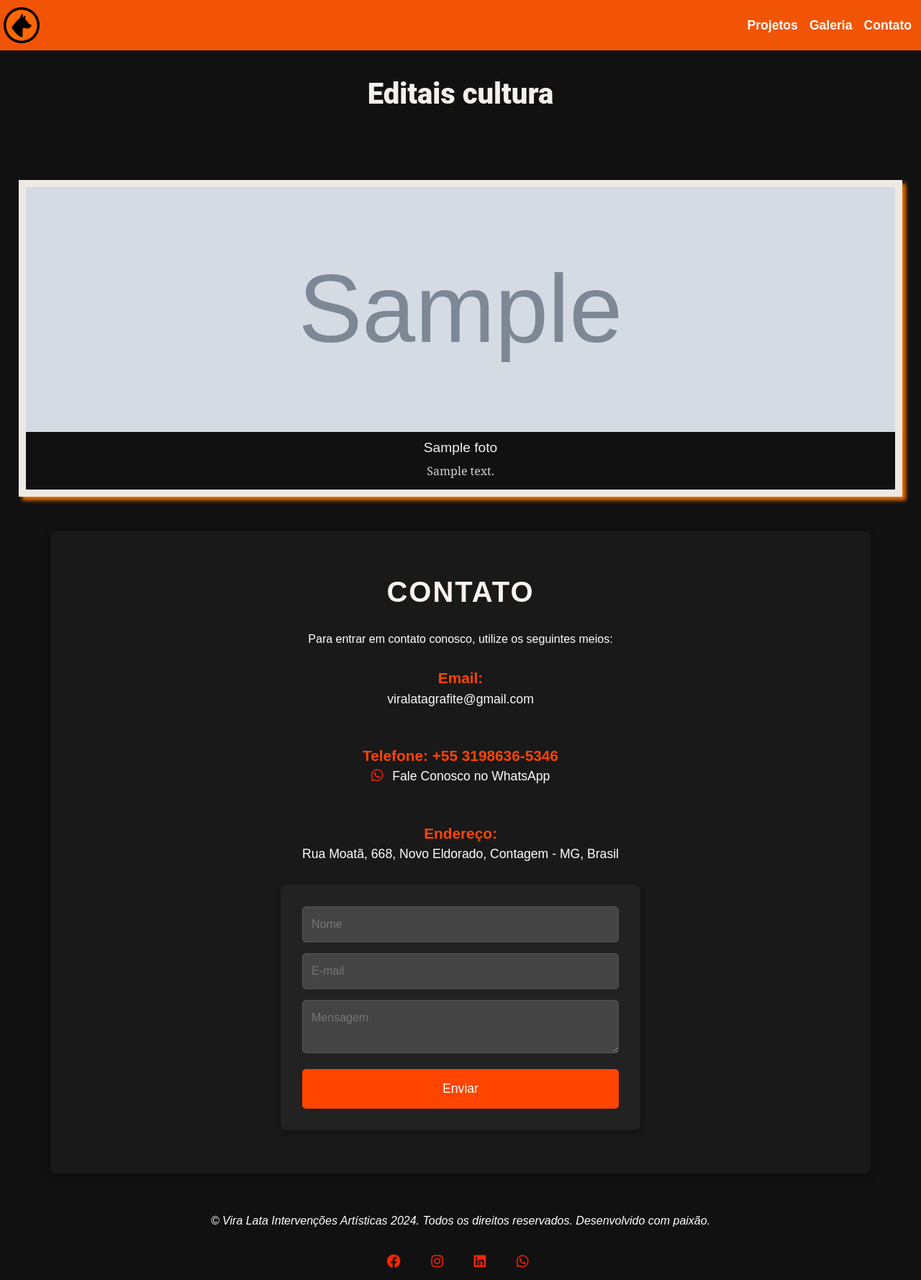
After one commit to david0407j/viralata, a Django app: a page that uses viralata/base/templates/base/editais.html in a window 1280 px wide. The commit adds this page. Shown: the whole page at 72% size. Run offline with Django 5.2, Linux system fonts and the light colour scheme; tables that the repository leaves empty hold one stand-in row (values such as "Sample post"); grey boxes marked "Sample" are stand-in pictures.

Commit message:
configuração do html

```diff
--- /dev/null
+++ b/viralata/base/templates/base/editais.html
@@ -0,0 +1,158 @@
+{% extends 'cores/cores.html' %}
+{% load static %}
+{% block body %}
+<!DOCTYPE html>
+<html lang="pt-BR">
+<head>
+    <meta charset="UTF-8">
+    <meta http-equiv="X-UA-Compatible" content="IE=edge">
+    <meta name="viewport" content="width=device-width, initial-scale=1.0">
+    <title>{% block title %}Vira Lata Intervenções Artísticas{% endblock title %}</title>
+    <style>
+        * {
+            padding: 0;
+            margin: 0;
+            box-sizing: border-box;
+        }
+        body {
+            background-color: #000000;
+            font-family: Arial, Helvetica, sans-serif;
+        }
+        header {
+            height: 200px;
+            display: flex;
+            justify-content: center;
+            align-items: center;
+            margin-top: 50px;
+            padding-bottom: 30px;
+        }
+        header h1 {
+    font-family: 'Roboto', sans-serif;
+    font-weight: 900;
+    color: #f5f0eb;
+}
+        .gallery-container {
+            display: flex;
+            flex-wrap: wrap;
+            justify-content: space-evenly;
+            gap: 2vw;
+            padding: 0 2vw;
+        }
+        .gallery-items {
+            width: 340px;
+            border: 10px solid hsla(30, 27%, 94%, 0.972);
+            box-shadow: 5px 5px 5px hsl(28, 99%, 46%);
+            flex-grow: 1;
+            transition: transform .5s linear;
+            text-align: center;
+        }
+        .gallery-items img {
+            width: 100%;
+            height: 340px;
+            object-fit: cover;
+        }
+        .gallery-items:hover {
+            transform: scale(1.1);
+        }
+        .gallery-items h2 {
+            font-size: 1.2rem;
+            margin: 10px 0 5px;
+            color: #f5f0eb;
+        }
+        .gallery-items p {
+            font-size: 1rem;
+            color: #d3d3d3;
+            margin: 10px 15px 15px;
+            line-height: 1.4;
+            font-family: 'Georgia', serif;
+            text-align: center;
+        }
+        footer {
+            height: 100px;
+            display: flex;
+            justify-content: center;
+            align-items: center;
+            color: rgb(246, 241, 241);
+            font-style: italic;
+        }
+        .overlay {
+            display: none;
+            position: fixed;
+            top: 0;
+            left: 0;
+            width: 100%;
+            height: 100%;
+            background: rgba(0, 0, 0, 0.8);
+            justify-content: center;
+            align-items: center;
+            z-index: 1000;
+        }
+        .overlay img {
+            max-width: 90%;
+            max-height: 90%;
+        }
+        .close-btn {
+            position: absolute;
+            top: 20px;
+            right: 20px;
+            font-size: 2rem;
+            color: white;
+            cursor: pointer;
+            z-index: 1001;
+        }
+    </style>
+</head>
+<body>
+    <header>
+        <h1>Editais cultura</h1>
+    </header>
+    <main>
+        <div class="gallery-container">
+            {% for foto in fotos %}
+                <div class="gallery-items">
+                    <a href="#" class="image-link" data-image-url="{{ foto.image.url }}" data-image-alt="{{ foto.name }}">
+                        <img src="{{ foto.image.url }}" alt="{{ foto.name }}">
+                    </a>
+                    <h2>{{ foto.name }}</h2>
+                    <p>{{ foto.description }}</p>
+                </div>
+            {% endfor %}
+        </div>
+    </main>
+
+    <!-- Fullscreen overlay -->
+    <div id="fullscreen-overlay" class="overlay">
+        <span id="close-btn" class="close-btn">&times;</span>
+        <img id="fullscreen-image" src="" alt="">
+    </div>
+
+    <script>
+        document.addEventListener('DOMContentLoaded', function() {
+            const overlay = document.getElementById('fullscreen-overlay');
+            const fullscreenImage = document.getElementById('fullscreen-image');
+            const closeBtn = document.getElementById('close-btn');
+
+            document.querySelectorAll('.image-link').forEach(link => {
+                link.addEventListener('click', function(event) {
+                    event.preventDefault();
+                    fullscreenImage.src = this.dataset.imageUrl;
+                    fullscreenImage.alt = this.dataset.imageAlt;
+                    overlay.style.display = 'flex';
+                });
+            });
+
+            closeBtn.addEventListener('click', function() {
+                overlay.style.display = 'none';
+            });
+
+            overlay.addEventListener('click', function(event) {
+                if (event.target === overlay) {
+                    overlay.style.display = 'none';
+                }
+            });
+        });
+    </script>
+</body>
+</html>
+
+{% endblock body %}
--- a/viralata/base/urls.py
+++ b/viralata/base/urls.py
@@ -10,4 +10,5 @@ urlpatterns = [
     path("arte/<str:slug>/", views.galeria_arte, name="arte"),
     path("projeto/<str:slug>/", views.galeria_projeto, name="projeto"),
     path("cultura/<str:slug>/", views.galeria_cultura, name="cultura"),
+    path("editais/<str:slug>/", views.galeria_editais, name="editais"),
 ]
--- a/viralata/base/views.py
+++ b/viralata/base/views.py
@@ -54,3 +54,17 @@ def galeria_cultura(request, slug):
         template_name,
         {"fotos": fotos, "projetos": projetos, "titulo": titulo, "projeto": projeto},
     )
+
+
+def galeria_editais(request, slug):
+    projeto = get_object_or_404(Projeto, slug=slug)
+    titulo = f"Projeto: {projeto.nome}"
+    template_name = "base/editais.html"
+    fotos = Foto.objects.filter(projeto=projeto)
+    projetos = Projeto.objects.all()
+
+    return render(
+        request,
+        template_name,
+        {"fotos": fotos, "projetos": projetos, "titulo": titulo, "projeto": projeto},
+    )
--- a/viralata/cores/templates/cores/cores.html
+++ b/viralata/cores/templates/cores/cores.html
@@ -53,59 +53,67 @@ body {
     box-shadow: 0 4px 8px rgba(0, 0, 0, 0.3);
 }
 
-/* Efeito FadeIn */
-@keyframes fadeInUp {
-    from {
-        opacity: 0;
-        transform: translateY(20px);
-    }
-    to {
-        opacity: 1;
-        transform: translateY(0);
-    }
-}
-
 /* Cards */
 .card {
     background-color: var(--color-dark);
     color: var(--color-light);
     border: 1px solid var(--color-dark);
     box-shadow: 0 4px 8px rgba(0, 0, 0, 0.3);
-    transition: transform 0.3s ease;
+    text-align: center;
+    overflow: hidden;
+    transition: transform 0.3s ease, box-shadow 0.3s ease;
 }
 
 .card:hover {
     transform: translateY(-10px);
+    box-shadow: 0 6px 12px rgba(0, 0, 0, 0.5);
 }
 
-.card-footer {
-    background-color: transparent;
+/* Imagens nos Cards */
+.card-img-top {
+    height: 150px;
+    object-fit: cover; /* Garante que as imagens fiquem bonitas dentro do card */
+    border-bottom: 2px solid var(--color-primary);
 }
 
-/* Footer */
-.footer {
-    background-color: var(--color-secondary);
-    padding: 20px 0;
+/* Títulos */
+.category-title {
+    font-size: 1rem;
+    font-weight: bold;
+    text-transform: uppercase;
+    margin-top: 10px;
 }
 
-.footer p {
-    margin: 0;
-    font-size: 0.9rem;
+/* Botão */
+.btn {
+    padding: 8px 15px;
+    border-radius: 5px;
+    transition: background-color 0.3s ease;
 }
 
-/* Ícones sociais */
-.social-icons a {
-    color: var(--color-accent);
-    font-size: 1.5rem;
-    margin: 0 10px;
-    text-decoration: none; /* Remove underline */
-    transition: color 0.3s ease;
+.btn-primary {
+    background-color: var(--color-primary);
+    border: none;
 }
 
-.social-icons a:hover {
-    color: var(--color-primary);
-    /* Remover qualquer animação de transformação ou flex */
+.btn-primary:hover {
+    background-color: var(--color-accent);
 }
+
+/* Imagens nos Cards */
+.card-img-top {
+    height: 200px; /* Aumentando a altura da imagem */
+    object-fit: cover; /* Garante que as imagens fiquem bonitas dentro do card */
+    border-bottom: 2px solid var(--color-primary);
+}
+
+/* Para telas pequenas, ajuste o tamanho da imagem */
+@media (max-width: 768px) {
+    .card-img-top {
+        height: 180px; /* Menor altura para telas pequenas */
+    }
+}
+
 
 </style>
 
--- a/viralata/cores/templates/cores/footer.html
+++ b/viralata/cores/templates/cores/footer.html
@@ -6,63 +6,169 @@
     <title>Vira Lata Intervenções Artísticas</title>
     <link rel="stylesheet" href="https://cdnjs.cloudflare.com/ajax/libs/font-awesome/6.0.0-beta3/css/all.min.css">
     <style>
+    /* Estilos gerais */
+body {
+    font-family: 'Arial', sans-serif;
+    background-color: #111; /* Fundo escuro para todo o site */
+    color: #fff;
+    margin: 0;
+    padding: 0;
+}
+
 #contato {
-            background-color: #000000;
-            color: #FFFFFF;
-            padding: 40px 0;
+    background-color: hsla(0, 0%, 10%, 0.9); /* Fundo escuro com leve transparência */
+    padding: 60px 0;
+    text-align: center;
     border-radius: 8px;
-            box-shadow: 0 4px 8px rgba(0, 0, 0, 0.3);
+    box-shadow: 0 4px 12px rgba(0, 0, 0, 0.3);
 }
 
 .section-title {
-            font-size: 2rem;
-            margin-bottom: 20px;
-            color: hsl(15, 23%, 90%);
-            text-align: center;
+    font-size: 2.5rem;
+    color: hsl(18, 50%, 96%); /* Laranja */
     font-weight: bold;
+    margin-bottom: 30px;
+    letter-spacing: 2px;
+    text-transform: uppercase;
 }
 
-        #contato p {
-            text-align: center;
-            margin-bottom: 20px;
-            font-size: 1.1rem;
+.contact-info {
+    list-style: none;
+    padding: 0;
+    margin: 0;
+    display: flex;
+    justify-content: center;
+    flex-wrap: wrap;
+    gap: 30px;
 }
 
-        #contato ul {
-            list-style: none;
-            padding: 0;
-            text-align: center;
+.contact-info li {
+    font-size: 1.1rem;
+    margin: 10px 0;
+    width: 100%;
 }
 
-        #contato li {
-            margin-bottom: 15px;
-            font-size: 1.1rem;
+.contact-info li strong {
+    display: block;
+    color: #FF4500; /* Laranja */
+    font-weight: bold;
+    font-size: 1.3rem;
 }
 
-        #contato li strong {
-            display: block;
-            font-weight: bold;
+.contact-info a {
+    color: #fff;
+    text-decoration: none;
+    transition: color 0.3s ease;
+}
+
+.contact-info a:hover {
     color: #FF4500;
 }
 
+/* Estilo do formulário */
+form {
+    background-color: #222; /* Fundo mais escuro para o formulário */
+    padding: 30px;
+    border-radius: 8px;
+    box-shadow: 0 4px 8px rgba(0, 0, 0, 0.3);
+    margin-top: 20px;
+    width: 100%;
+    max-width: 500px;
+    margin-left: auto;
+    margin-right: auto;
+}
+
+form input, form textarea {
+    width: 100%;
+    padding: 12px;
+    margin-bottom: 15px;
+    border-radius: 5px;
+    border: 1px solid #555;
+    background-color: #444;
+    color: #fff;
+    font-size: 1rem;
+    transition: border-color 0.3s ease;
+}
+
+form input:focus, form textarea:focus {
+    border-color: #FF4500;
+    outline: none;
+}
+
+form button {
+    width: 100%;
+    padding: 14px;
+    background-color: #FF4500;
+    color: white;
+    border: none;
+    border-radius: 5px;
+    font-size: 1.1rem;
+    cursor: pointer;
+    transition: background-color 0.3s ease;
+}
+
+form button:hover {
+    background-color: #e03e00;
+}
+
+/* Estilo do rodapé */
 .footer {
-            background-color: #000000;
-            color: #FFFFFF;
-            padding: 20px 0;
-            border-top: 1px solid #333333;
+    background-color: #111; /* Fundo preto para o rodapé */
+    color: #fff;
+    padding: 40px 0;
+    text-align: center;
+    border-top: 1px solid hwb(0 20% 80% / 0);
 }
 
 .footer p {
     margin: 0;
+    font-size: 1rem;
 }
 
+/* Estilo dos ícones sociais */
 .social-icons {
-            text-align: center;
     margin-top: 20px;
 }
+
+.social-icons a {
+    color: #fff;
+    font-size: 1.8rem;
+    margin: 0 15px;
+    text-decoration: none;
+    transition: color 0.3s ease, transform 0.3s ease;
+}
+
+.social-icons a:hover {
+    color: hsl(30, 7%, 95%);
+    transform: scale(1.1);
+}
+
+/* Responsividade */
+@media (max-width: 768px) {
+    .contact-info li {
+        font-size: 1rem;
+        width: 100%;
+    }
+
+    form {
+        width: 80%;
+    }
+}
+a i {
+    color: #f52404; /* Cor verde característica do WhatsApp */
+    margin-right: 8px; /* Espaço entre o ícone e o texto */
+    font-size: 1.2rem; /* Ajusta o tamanho do ícone */
+}
+
+a:hover i {
+    color: hsl(30, 96%, 47%); /* Cor um pouco mais escura ao passar o mouse */
+}
+
+
     </style>
 </head>
 <body>
+    <!-- Seção Contato -->
     <section id="contato" class="container my-5">
         <h2 class="section-title">Contato</h2>
         <div class="row">
@@ -74,26 +180,63 @@
                         <a href="mailto:{{ contato_email }}" class="text-light">{{ contato_email }}</a>
                     </li>
                     <li>
-                        <strong>Telefone:</strong> +55 31 98636-5346
+                        <strong>Telefone:
+                            +55 3198636-5346
+                        </strong>
+                        <a href="https://wa.me/5531986365346" target="_blank">
+                            <i class="fab fa-whatsapp"></i> Fale Conosco no WhatsApp
+                        </a>
+
+                     <link rel="stylesheet" href="https://cdnjs.cloudflare.com/ajax/libs/font-awesome/6.0.0-beta3/css/all.min.css">
+
+
                     </li>
                     <li>
                         <strong>Endereço:</strong> Rua Moatã, 668, Novo Eldorado, Contagem - MG, Brasil
                     </li>
                 </ul>
+
+                <!-- Formulário de Mensagem -->
+                <form id="whatsappForm" onsubmit="sendMessage(event)">
+                    <input type="text" id="name" name="name" placeholder="Nome" required>
+                    <input type="email" id="email" name="email" placeholder="E-mail" required>
+                    <textarea id="message" name="message" placeholder="Mensagem" required></textarea>
+                    <button type="submit">Enviar</button>
+                </form>
             </div>
         </div>
     </section>
 
     <footer class="footer text-center">
         <div class="container">
-            <p>&copy; Vira Lata Intervenções Artísticas 2024. Todos os direitos reservados.</p>
+            <p>&copy; Vira Lata Intervenções Artísticas 2024. Todos os direitos reservados. Desenvolvido com paixão.</p>
             <div class="social-icons">
                 <a href="https://www.facebook.com/VIRALATAProdutora/" target="_blank" title="Facebook"><i class="fab fa-facebook"></i></a>
                 <a href="https://www.instagram.com/vira_lata_/" target="_blank" title="Instagram"><i class="fab fa-instagram"></i></a>
-                <a href="https://br.linkedin.com/in/rafasaber" target="_blank" title="LinkedIn"><i class="fab fa-linkedin"></i></a>
-                <a href="https://wa.me/5511999999999" target="_blank" title="WhatsApp"><i class="fab fa-whatsapp"></i></a>
+                <a href="https://br.linkedin.com/in/rafasaber/es" target="_blank" title="LinkedIn"><i class="fab fa-linkedin"></i></a>
+                <a href="https://wa.me/5531986365346" target="_blank" title="WhatsApp"><i class="fab fa-whatsapp"></i></a>
             </div>
         </div>
     </footer>
+
+    <script>
+        function sendMessage(event) {
+            event.preventDefault(); // Evita o envio normal do formulário
+
+            // Pega os dados do formulário
+            var name = document.getElementById('name').value;
+            var email = document.getElementById('email').value;
+            var message = document.getElementById('message').value;
+
+            // Construa o texto da mensagem para o WhatsApp
+            var textoMensagem = `Nome: ${name}%0AEmail: ${email}%0AMensagem: ${message}`;
+
+            // Cria o link para o WhatsApp
+            var whatsappLink = `https://wa.me/5531986365346?text=${textoMensagem}`;
+
+            // Redireciona para o WhatsApp
+            window.open(whatsappLink, '_blank');
+        }
+    </script>
 </body>
 </html>
```
Also changed, not shown: viralata/cores/templates/cores/home.html (+58 -24 lines), viralata/cores/static/img/rafa.88.ico (added), viralata/cores/static/img/rafa.ico (added), viralata/cores/static/img/rafa99.ico (added). Lines whose indentation alone changed are shown as unchanged.
